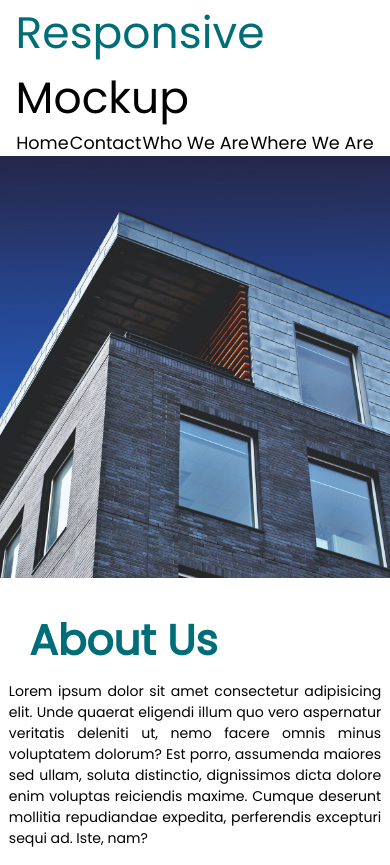
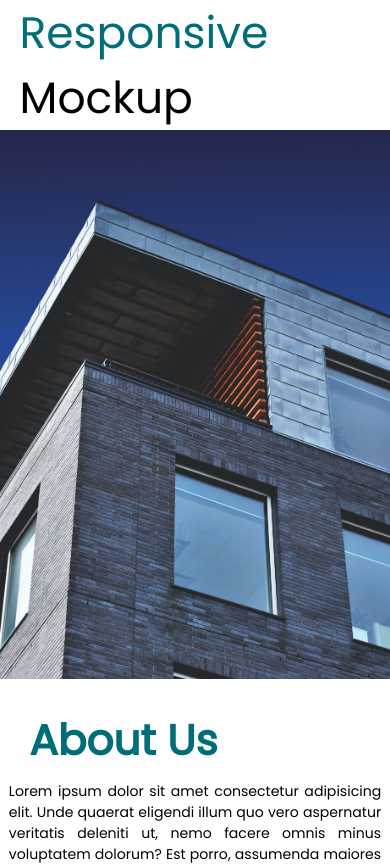
Before and after one commit to perezsergioace/freepik-responsive-mockup-website, a plain HTML site: page index.html in a window 390 px wide. Shown: the top 865 px of the page. Drawn offline with Linux system fonts and the light colour scheme.

Commit message:
fixing the nav section and the media queries

```diff
--- a/style.css
+++ b/style.css
@@ -96,7 +96,7 @@ li a:hover {
 /* Hero Section */
 
 .hero {
-	min-height: 50vh;
+	min-height: 55vh;
 	background: url(./images/building-img.jpg);
 	background-repeat: no-repeat;
 	background-size: cover;
@@ -135,10 +135,6 @@ li a:hover {
 }
 
 @media screen and (max-width: 1000px) {
-	html {
-		font-size: 55%;
-	}
-
 	.about-title {
 		width: 90%;
 	}
@@ -149,6 +145,22 @@ li a:hover {
 }
 
 @media screen and (max-width: 600px) {
+	html {
+		font-size: 55%;
+	}
+
+	nav {
+		width: 90%;
+	}
+
+	ul {
+		display: none;
+	}
+
+	.hero {
+		min-height: 65vh;
+	}
+
 	.about-title {
 		width: 85%;
 	}
```
